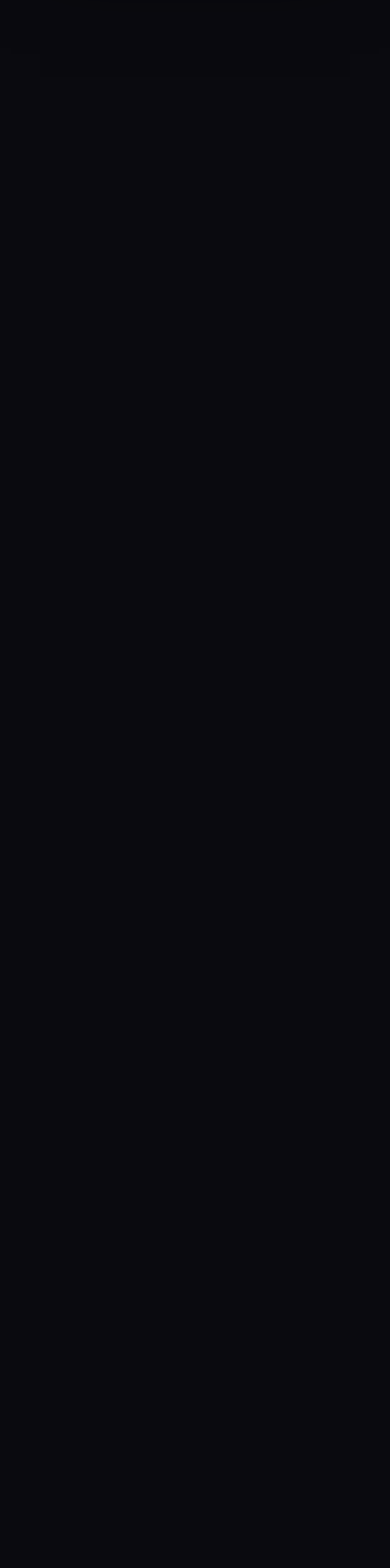
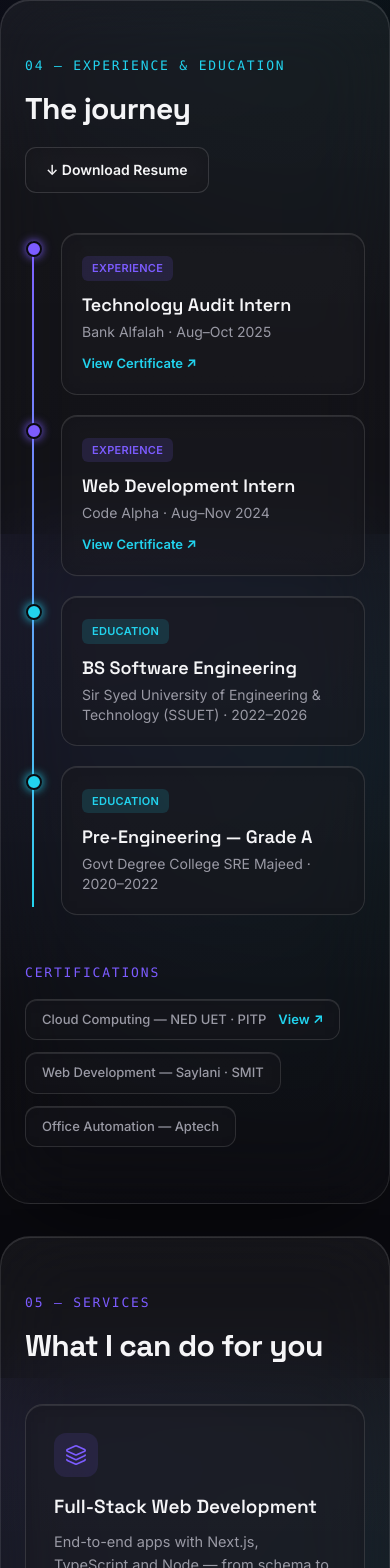
Before and after one commit to Mhashir05/hashir-portfolio, a Next.js app: page / in a window 390 px wide. Shown: the part 6218-7786 px from the top of the page. Before the commit the page ends 6217 px from the top, so only its background shows below. Built offline with nearby package versions, Linux system fonts and the light colour scheme.

Commit message:
Experience-Services

```diff
--- a/src/app/page.tsx
+++ b/src/app/page.tsx
@@ -2,6 +2,8 @@ import About from "@/components/About";
 import Hero from "@/components/Hero";
 import Projects from "@/components/Projects";
 import Skills from "@/components/Skills";
+import Experience from "@/components/Experience";
+import Services from "@/components/Services";
 
 export default function Home() {
   return (
@@ -10,6 +12,8 @@ export default function Home() {
     <About />
     <Skills />
     <Projects />
+    <Experience />
+    <Services />
   </main>
   );
 }
--- /dev/null
+++ b/src/components/Experience.tsx
@@ -0,0 +1,110 @@
+import Reveal from "./Reveal";
+
+const timeline = [
+  { kind: "EXPERIENCE", role: "Technology Audit Intern", org: "Bank Alfalah", period: "Aug–Oct 2025", dot: "#7C5CFF", tagBg: "rgba(124,92,255,0.14)", tagColor: "#7C5CFF", cert: "/certificates/bank-alfalah-internship.pdf" },
+  { kind: "EXPERIENCE", role: "Web Development Intern", org: "Code Alpha", period: "Aug–Nov 2024", dot: "#7C5CFF", tagBg: "rgba(124,92,255,0.14)", tagColor: "#7C5CFF", cert: "/certificates/codealpha-internship.pdf" },
+  { kind: "EDUCATION", role: "BS Software Engineering", org: "Sir Syed University of Engineering & Technology (SSUET)", period: "2022–2026", dot: "#22D3EE", tagBg: "rgba(34,211,238,0.14)", tagColor: "#22D3EE" },
+  { kind: "EDUCATION", role: "Pre-Engineering — Grade A", org: "Govt Degree College SRE Majeed", period: "2020–2022", dot: "#22D3EE", tagBg: "rgba(34,211,238,0.14)", tagColor: "#22D3EE" },
+];
+const certs = [
+  { label: "Cloud Computing — NED UET · PITP", file: "/certificates/ned-cloud-computing.pdf" },
+  { label: "Web Development — Saylani · SMIT", file: "" },
+  { label: "Office Automation — Aptech", file: "" },
+];
+
+export default function Experience() {
+  return (
+    <section
+      id="experience"
+      className="mx-auto my-8 max-w-[1000px] rounded-[30px] border border-white/10 bg-gradient-to-b from-white/[0.05] to-white/[0.015] px-6 py-14 shadow-[inset_0_1px_0_rgba(255,255,255,0.12),0_30px_80px_-40px_rgba(0,0,0,0.75)] backdrop-blur-2xl sm:px-11 md:py-20"
+    >
+      <Reveal>
+        <div className="mb-10 flex flex-wrap items-end justify-between gap-5">
+          <div>
+            <div className="mb-3.5 font-mono text-[13px] tracking-[0.14em] text-accent-cyan">
+              04 — EXPERIENCE &amp; EDUCATION
+            </div>
+            <h2 className="font-heading text-[clamp(30px,4.4vw,46px)] font-bold leading-tight tracking-[-0.02em] text-text-primary">
+              The journey
+            </h2>
+          </div>
+
+
+           <a href="/resume.pdf"
+            className="rounded-[11px] border border-white/14 bg-surface/50 px-5 py-3 text-sm font-semibold text-text-primary backdrop-blur-md transition-all duration-300 hover:-translate-y-0.5 hover:border-accent-violet/40"
+          >
+            ↓ Download Resume
+          </a>
+        </div>
+      </Reveal>
+
+      <div className="relative pl-9">
+        <div className="absolute left-[7px] top-2 bottom-2 w-0.5 bg-gradient-to-b from-accent-violet to-accent-cyan" />
+        <div className="flex flex-col gap-5">
+          {timeline.map((item, i) => (
+            <Reveal key={item.role} delay={i * 0.1}>
+              <div className="relative">
+                <span
+                  className="absolute -left-[35px] top-2 h-4 w-4 rounded-full border-2 border-background"
+                  style={{ background: item.dot, boxShadow: `0 0 10px ${item.dot}` }}
+                />
+                <div className="rounded-[16px] border border-white/12 bg-surface/50 p-5 shadow-[inset_0_1px_0_rgba(255,255,255,0.10)] backdrop-blur-md transition-all duration-300 hover:-translate-y-1 hover:border-accent-violet/40 hover:shadow-[0_16px_40px_-16px_rgba(124,92,255,0.5)]">
+                  <span
+                    className="mb-2.5 inline-flex rounded-md px-2.5 py-1 text-[11px] font-semibold tracking-wide"
+                    style={{ background: item.tagBg, color: item.tagColor }}
+                  >
+                    {item.kind}
+                  </span>
+                  <h3 className="font-heading text-[18px] font-semibold text-text-primary">
+                    {item.role}
+                  </h3>
+                  <div className="mt-1 text-sm text-text-muted">
+                    {item.org} · {item.period}
+                  </div>
+                  {item.cert && (
+
+                    <a  href={item.cert}
+                      target="_blank"
+                      rel="noopener noreferrer"
+                      className="mt-3 inline-flex items-center gap-1.5 text-[13px] font-semibold text-accent-cyan transition-colors hover:text-text-primary"
+                    >
+                      View Certificate ↗
+                    </a>
+                  )}
+                </div>
+              </div>
+            </Reveal>
+          ))}
+        </div>
+      </div>
+
+      <Reveal delay={0.15}>
+        <div className="mt-12">
+          <div className="mb-4 font-mono text-[13px] tracking-[0.14em] text-accent-violet">
+            CERTIFICATIONS
+          </div>
+          <div className="flex flex-wrap gap-3">
+            {certs.map((cert) => (
+              <div
+                key={cert.label}
+                className="flex items-center gap-3 rounded-xl border border-white/12 bg-surface/50 px-4 py-2.5 text-[13px] font-medium text-text-muted shadow-[inset_0_1px_0_rgba(255,255,255,0.10)] backdrop-blur-md"
+              >
+                <span>{cert.label}</span>
+                {cert.file && (
+
+                   <a href={cert.file}
+                    target="_blank"
+                    rel="noopener noreferrer"
+                    className="font-semibold text-accent-cyan transition-colors hover:text-text-primary"
+                  >
+                    View ↗
+                  </a>
+                )}
+              </div>
+            ))}
+          </div>
+        </div>
+      </Reveal>
+    </section>
+  );
+}
--- /dev/null
+++ b/src/components/Services.tsx
@@ -0,0 +1,45 @@
+import { Layers, Cloud, ShieldCheck, Sparkles } from "lucide-react";
+import Reveal from "./Reveal";
+
+const services = [
+  { icon: Layers, title: "Full-Stack Web Development", desc: "End-to-end apps with Next.js, TypeScript and Node — from schema to pixel.", color: "text-accent-violet", chip: "bg-accent-violet/[0.12]" },
+  { icon: Cloud, title: "Cloud & DevOps Deployment", desc: "Dockerized deployments to AWS with NGINX and automated CI/CD pipelines.", color: "text-accent-cyan", chip: "bg-accent-cyan/[0.12]" },
+  { icon: ShieldCheck, title: "Software Quality Assurance & Testing", desc: "Manual + automated testing to ship with confidence and fewer regressions.", color: "text-accent-violet", chip: "bg-accent-violet/[0.12]" },
+  { icon: Sparkles, title: "AI Integration & Automation", desc: "LLM features, semantic search and vector databases wired into real products.", color: "text-accent-cyan", chip: "bg-accent-cyan/[0.12]" },
+];
+
+export default function Services() {
+  return (
+    <section
+      id="services"
+      className="mx-auto my-8 max-w-[1200px] rounded-[30px] border border-white/10 bg-gradient-to-b from-white/[0.05] to-white/[0.015] px-6 py-14 shadow-[inset_0_1px_0_rgba(255,255,255,0.12),0_30px_80px_-40px_rgba(0,0,0,0.75)] backdrop-blur-2xl sm:px-11 md:py-20"
+    >
+      <Reveal>
+        <div className="mb-3.5 font-mono text-[13px] tracking-[0.14em] text-accent-violet">
+          05 — SERVICES
+        </div>
+        <h2 className="mb-10 font-heading text-[clamp(30px,4.4vw,46px)] font-bold leading-tight tracking-[-0.02em] text-text-primary">
+          What I can do for you
+        </h2>
+      </Reveal>
+
+      <div className="grid gap-5 md:grid-cols-2">
+        {services.map(({ icon: Icon, title, desc, color, chip }, i) => (
+          <Reveal key={title} delay={(i % 2) * 0.1}>
+            <div className="group h-full rounded-[18px] border border-white/12 bg-surface/50 p-7 shadow-[inset_0_1px_0_rgba(255,255,255,0.10)] backdrop-blur-md transition-all duration-300 hover:-translate-y-1 hover:border-accent-violet/40 hover:shadow-[0_16px_40px_-16px_rgba(124,92,255,0.5)]">
+              <div className={`mb-4 flex h-11 w-11 items-center justify-center rounded-xl ${chip} ${color}`}>
+                <Icon size={22} strokeWidth={1.8} />
+              </div>
+              <h3 className="mb-2 font-heading text-[19px] font-semibold text-text-primary">
+                {title}
+              </h3>
+              <p className="text-[14.5px] leading-relaxed text-text-muted">
+                {desc}
+              </p>
+            </div>
+          </Reveal>
+        ))}
+      </div>
+    </section>
+  );
+}
```
